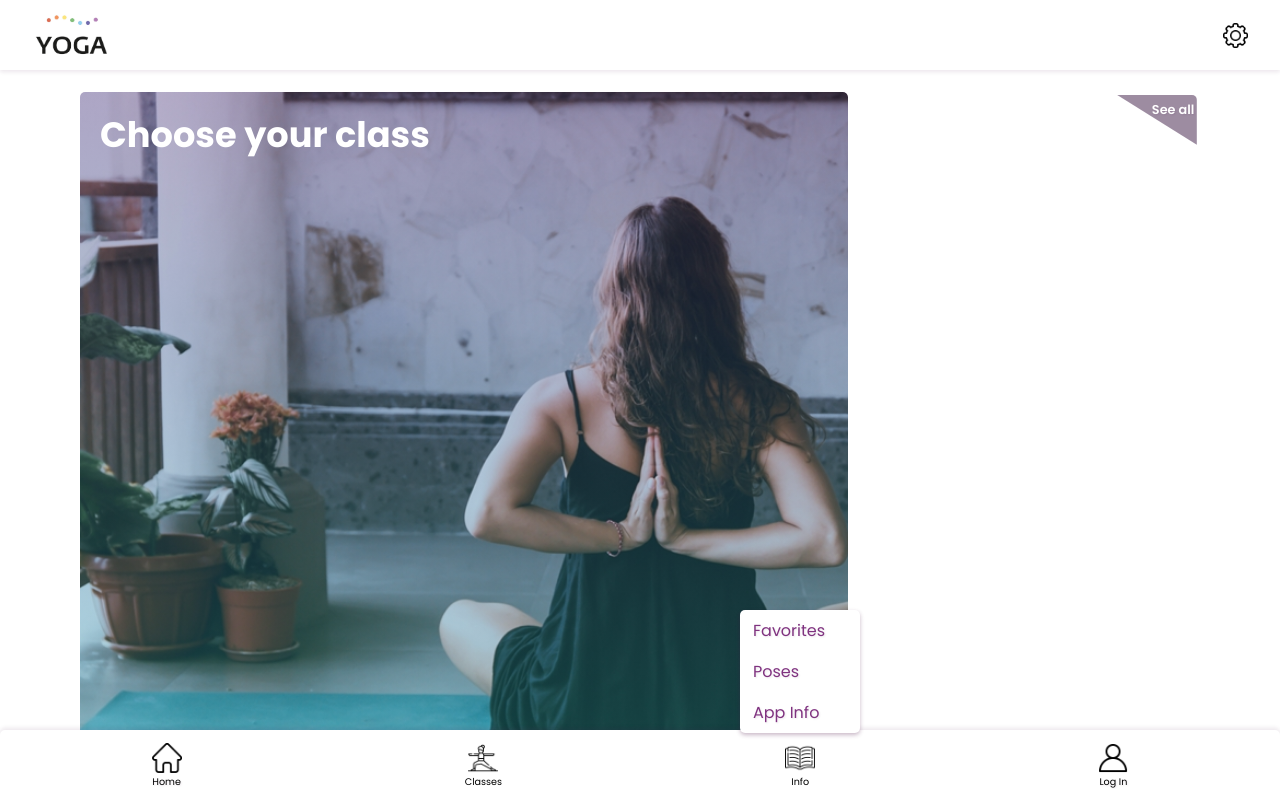
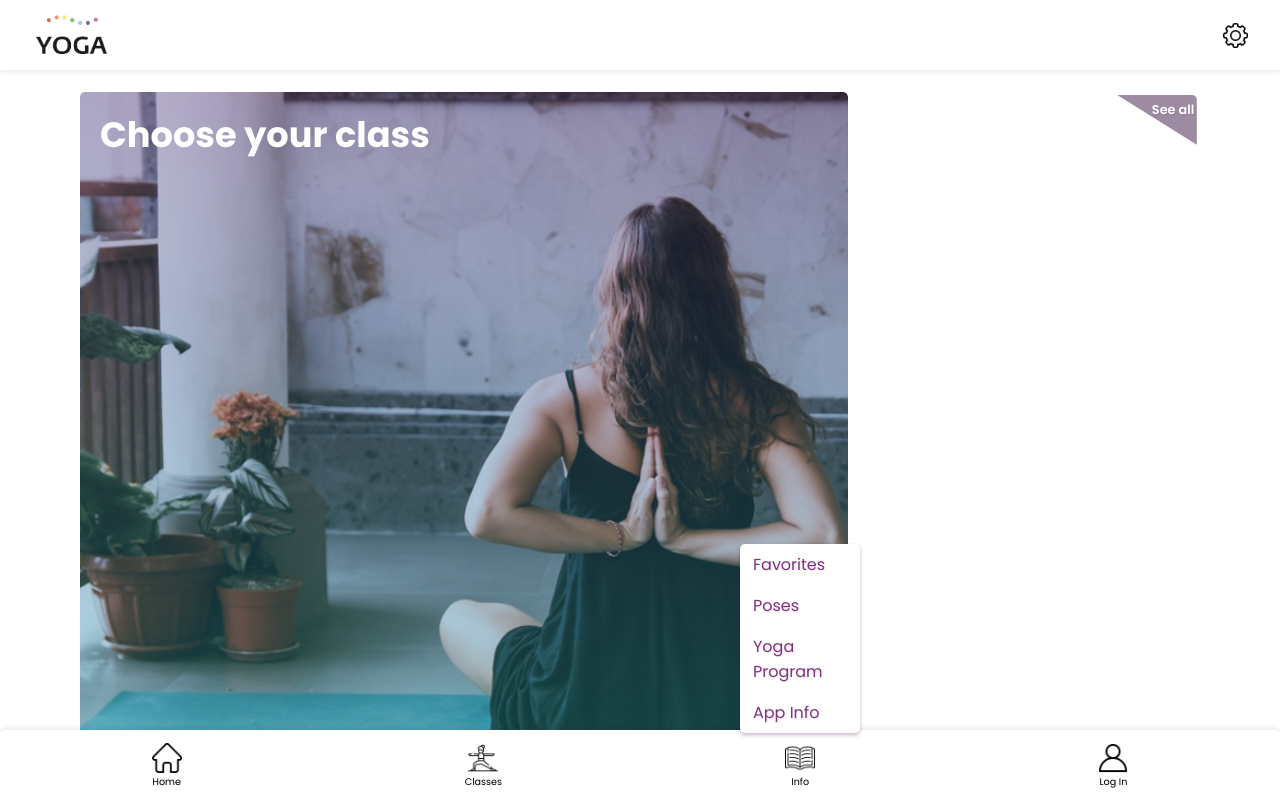
Before and after one commit to Elmapucheco/yogaprueba, a React (Create React App) app: page / in a window 1280 px wide. Both pictures are taken after a click on the element "Info". Shown: the top 800 px of the page. Built offline with nearby package versions, Linux system fonts and the light colour scheme.

Commit message:
NavBar Change

```diff
--- a/src/pages/NavBar/NavBar.js
+++ b/src/pages/NavBar/NavBar.js
@@ -46,7 +46,7 @@
                   Classes
                 </Link>
                 <Link to="/challengeGallery">Challenge</Link>
-                <Link to="/program">Wellness</Link>
+
                 <Link to="/breathe">Just breath</Link>
               </ul>
             </div>
@@ -64,6 +64,7 @@
               <ul>
                 <Link to="/favorites">Favorites</Link>
                 <Link to="/poses-list">Poses</Link>
+                <Link to="/program">Yoga Program</Link>
                 <Link to="/app-info"> App Info</Link>
               </ul>
             </div>
```
